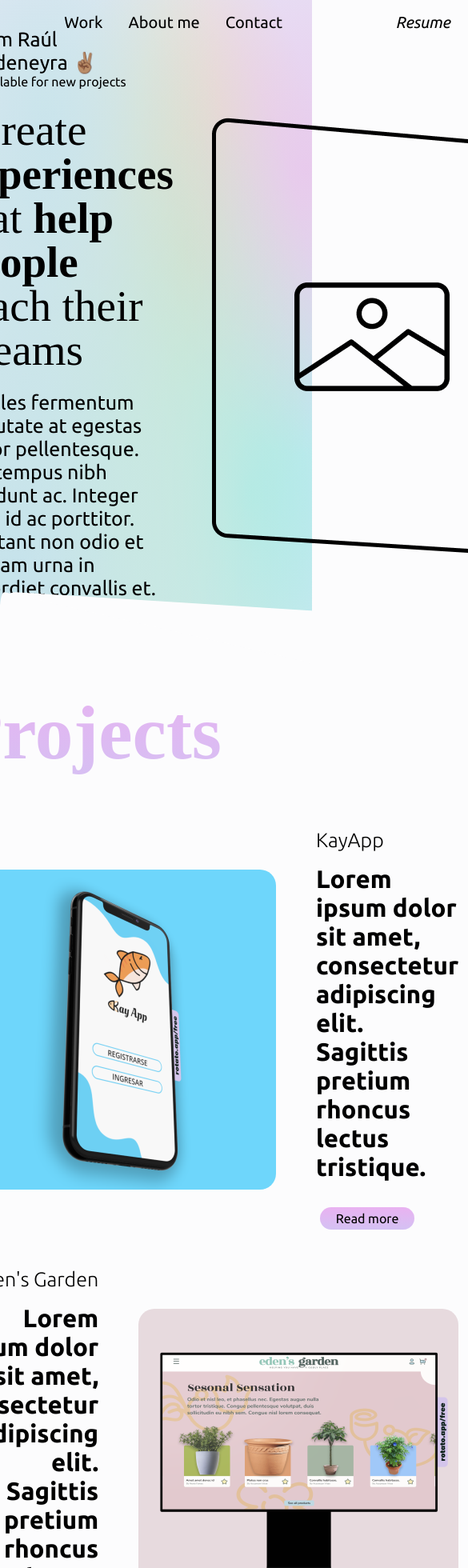
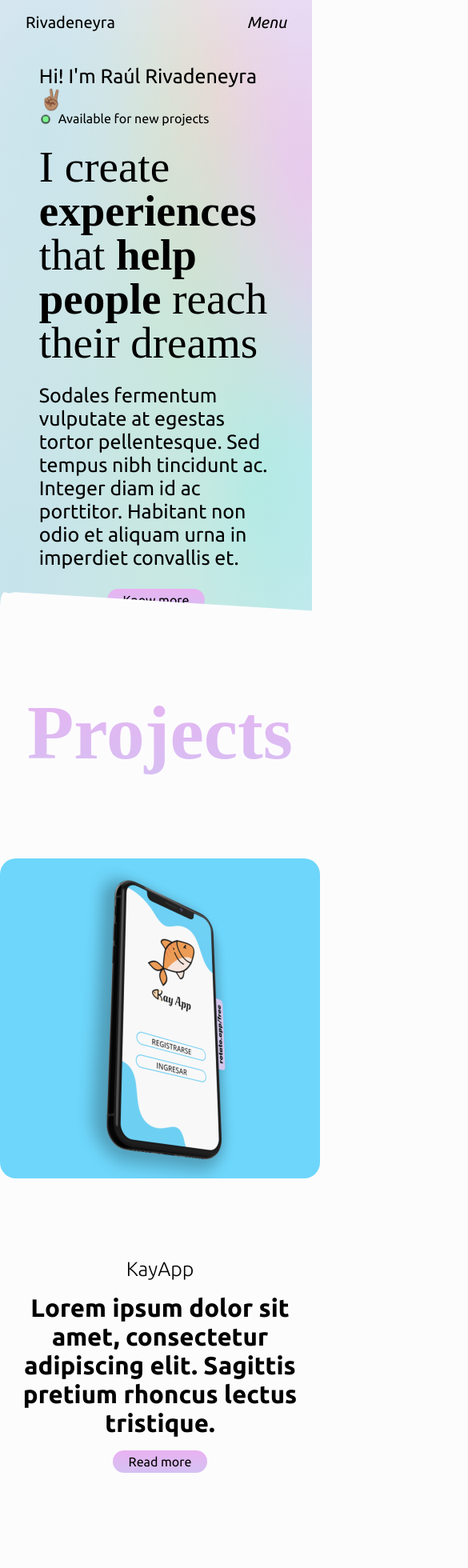
Before and after one commit to RaulRivadeneyra/rivadeneyra-website, a Vue app: page / in a window 390 px wide. Shown: the top 1960 px of the page at 80% size, 585 px wide, since content can reach past the window. Built offline with nearby package versions, Linux system fonts and the light colour scheme; a web font is replaced by a local one.

Commit message:
Started making it responsive

```diff
--- a/src/components/BigCard.vue
+++ /dev/null
@@ -1,98 +0,0 @@
-<template>
-  <div class="big_card left" v-if="align == 'left'">
-    <img :src="getImgUrl(imageName)" v-bind:alt="imageName" />
-    <div class="information">
-      <div class="text">
-        <h3>{{ title }}</h3>
-        <p class="p-31-bold">{{ description }}</p>
-      </div>
-      <div class="center">
-        <button class="btn-primary">Read more</button>
-      </div>
-    </div>
-  </div>
-  <div class="big_card right" v-if="align == 'right'">
-    <div class="information">
-      <div class="text">
-        <h3>{{ title }}</h3>
-        <p class="p-31-bold">{{ description }}</p>
-      </div>
-      <div class="center">
-        <button class="btn-primary">Read more</button>
-      </div>
-    </div>
-    <img :src="getImgUrl(imageName)" v-bind:alt="imageName" />
-  </div>
-</template>
-
-<script>
-export default {
-  name: "BigCard",
-
-  props: {
-    align: {
-      validator(value) {
-        return ["left", "right"].includes(value);
-      },
-      required: true,
-    },
-    imageName: {
-      type: String,
-      required: true,
-    },
-    title: {
-      type: String,
-      required: true,
-    },
-    description: {
-      type: String,
-      required: true,
-    },
-  },
-  methods: {
-    getImgUrl(pic) {
-      return require("../assets/" + pic);
-    },
-  },
-};
-</script>
-
-<style scoped lang="scss">
-.big_card {
-  width: 100%;
-  display: flex;
-  justify-content: space-between;
-  align-items: center;
-  margin: 3rem 0;
-  img {
-    width: 400px;
-    height: 400px;
-    border-radius: 20px;
-  }
-}
-.information {
-  width: 100%;
-  display: flex;
-  flex-direction: column;
-}
-
-.left {
-  text-align: left;
-  .text {
-    padding-left: 50px;
-  }
-}
-.right {
-  text-align: right;
-  .text {
-    padding-right: 50px;
-  }
-}
-.center {
-  display: flex;
-  justify-content: center;
-  align-items: center;
-  margin-top: 2rem;
-  height: auto;
-}
-</style>
--- a/src/components/Hero.vue
+++ b/src/components/Hero.vue
@@ -1,36 +1,24 @@
 <template>
-  <div class="hero full_screen">
-    <div class="fixed-area">
   <DynamicBackground class="full_screen background" />
-      <div class="page_container-center">
-        <div class="content_container page_minmax_size-spread page_padding">
+  <div class="page_container full_screen">
+    <div class="content page_item">
       <div class="information">
-            <div class="text">
+        <div class="greeting">
           <p class="p-25-regular">Hi! I'm Raúl Rivadeneyra ✌🏽</p>
-              <Availability
-                :color="'green'"
-                :text="'Available for new projects'"
-              />
+          <Availability :color="'green'" :text="'Available for new projects'" />
+        </div>
         <h1>
           I create <strong>experiences</strong> that
           <strong>help people</strong> reach their dreams
         </h1>
-
         <p class="p-25-regular">
-                Sodales fermentum vulputate at egestas tortor pellentesque. Sed
-                tempus nibh tincidunt ac. Integer diam id ac porttitor. Habitant
-                non odio et aliquam urna in imperdiet convallis et.
+          Sodales fermentum vulputate at egestas tortor pellentesque. Sed tempus
+          nibh tincidunt ac. Integer diam id ac porttitor. Habitant non odio et
+          aliquam urna in imperdiet convallis et.
         </p>
-            </div>
-            <div class="center">
         <button class="btn-primary">Know more</button>
       </div>
-          </div>
-          <div class="image">
-            <img src="@/assets/profile-image.png" alt="" />
-          </div>
-        </div>
-      </div>
+      <img v-if="hasSpace" src="@/assets/profile-image.png" alt="" />
     </div>
   </div>
 </template>
@@ -38,68 +26,69 @@
 <script>
 import Availability from "@/components/Availability.vue";
 import DynamicBackground from "@/components/DynamicBackground.vue";
+import { ref } from "vue";
+import $ from "jquery";
 export default {
   name: "Hero",
   components: {
     Availability,
     DynamicBackground,
   },
+  setup() {
+    const space = ref($(window).width());
+    return {
+      space,
+    };
+  },
+  computed: {
+    hasSpace() {
+      return this.space > 1250 ? true : false;
+    },
+  },
+  mounted() {
+    let _this = this;
+    window.addEventListener("resize", function () {
+      _this.space = $(window).width();
+    });
+  },
 };
 </script>
 
 <style scoped lang="scss">
-.hero {
-  //position: fixed;
-  z-index: 0;
-}
 .background {
   position: absolute;
   top: 0;
   left: 0;
   z-index: -4;
 }
-.content_container {
-  align-items: center;
+
+.information {
+  display: grid;
+  grid-gap: 1.5rem;
+  button {
+    margin: auto;
+  }
 }
 
-$outer-padding: 5%;
-$inner-padding: 1.5rem;
-
+.content {
+  justify-content: center;
+  align-items: center;
+  grid-gap: 3rem;
+  display: grid;
+  grid-template-columns: 2fr 1fr;
+  grid-template-areas: "info img";
   .information {
-  max-width: 48rem;
-  display: flex;
-  padding-right: $inner-padding;
-  flex-direction: column;
-  vertical-align: middle;
+    grid-area: info;
   }
   img {
-  padding-left: $inner-padding;
+    grid-area: img;
+  }
 }
 
-.center {
-  display: flex;
-  justify-content: center;
-  align-items: center;
-  margin-top: 2rem;
-  height: auto;
+@media only screen and (max-width: 1250px) {
+  .content {
+    grid-template-columns: 1fr;
+    grid-template-areas: "info";
   }
-
-.fixed-area {
-  //position: fixed;
-  display: flex;
-  justify-content: center;
-  width: 100%;
-  z-index: 5;
-  top: 0;
-  left: 0;
-  height: 100vh;
-}
-
-.container {
-  display: flex;
-  min-width: 800px;
-  width: 100%;
-  max-width: 1400px;
-  justify-content: center;
 }
 </style>
--- a/src/components/NavBar.vue
+++ b/src/components/NavBar.vue
@@ -1,38 +1,68 @@
 <template>
-  <div class="navbar page_container-center">
-    <div class="container page_minmax_size-spread">
-      <div class="signature p-20-regular">
-        <router-link :to="{ name: 'Home' }">Rivadeneyra</router-link>
-      </div>
-      <div class="middle-links p-20-regular">
-        <router-link :to="{ name: 'Work' }">Work</router-link>
-        <router-link :to="{ name: 'About' }">About me</router-link>
-        <a href="#contact">Contact</a>
-      </div>
-      <div class="resume p-20-regular">
-        <a href=""><em>Resume</em></a>
-      </div>
+  <div class="navbar">
+    <router-link class="p-20-regular left" :to="{ name: 'Home' }"
+      >Rivadeneyra</router-link
+    >
+    <div v-if="hasSpace" class="middle-links p-20-regular center">
+      <router-link :to="{ name: 'Work' }">Work</router-link>
+      <router-link :to="{ name: 'About' }">About me</router-link>
+      <a href="#contact">Contact</a>
     </div>
+    <a v-if="hasSpace" class="p-20-regular right" href=""><em>Resume</em></a>
+    <a v-if="!hasSpace" class="p-20-regular right" href=""><em>Menu</em></a>
   </div>
 </template>
 
 <script>
+import $ from "jquery";
+import { ref } from "vue";
 export default {
   name: "NavBar",
+  setup() {
+    const space = ref($(window).width());
+    return {
+      space,
+    };
+  },
+  computed: {
+    hasSpace() {
+      return this.space > 800 ? true : false;
+    },
+  },
+  mounted() {
+    let _this = this;
+    window.addEventListener("resize", function () {
+      _this.space = $(window).width();
+    });
+  },
 };
 </script>
 
 <style scoped lang="scss">
 .navbar {
   position: absolute;
-  z-index: 3;
-  top: 0;
-  left: 0;
-}
-.container {
+  width: 100%;
   padding: 1rem 2rem;
-}
-.middle-links > * {
-  padding: 0rem 1rem;
+  display: grid;
+  grid-template-columns: 1fr 3fr 1fr;
+  grid-template-areas: "left center right";
+  .middle-links {
+    margin: auto;
+    * {
+      padding: 0rem 1rem;
+    }
+  }
+  .right {
+    text-align: right;
+    grid-area: right;
+  }
+  .center {
+    text-align: center;
+    grid-area: center;
+  }
+  .left {
+    text-align: left;
+    grid-area: left;
+  }
 }
 </style>
--- /dev/null
+++ b/src/components/ProjectPeek.vue
@@ -0,0 +1,85 @@
+<template>
+  <div class="project_peek" :class="align">
+    <img :src="getImgUrl(imageName)" v-bind:alt="imageName" />
+    <div class="information">
+      <h3>{{ title }}</h3>
+      <p class="p-31-bold">{{ description }}</p>
+      <button class="btn-primary">Read more</button>
+    </div>
+  </div>
+</template>
+
+<script>
+export default {
+  name: "ProjectPeek",
+  props: {
+    align: {
+      validator: (val) => {
+        return ["left", "right"].indexOf(val) !== -1;
+      },
+      required: true,
+    },
+    imageName: {
+      type: String,
+      required: true,
+    },
+    title: {
+      type: String,
+      required: true,
+    },
+    description: {
+      type: String,
+      required: true,
+    },
+  },
+  methods: {
+    getImgUrl(pic) {
+      return require("../assets/" + pic);
+    },
+  },
+};
+</script>
+
+<style scoped lang="scss">
+.project_peek {
+  display: grid;
+  grid-gap: 50px;
+  .information {
+    grid-area: info;
+    margin: auto;
+    display: grid;
+    grid-gap: 1rem;
+    button {
+      margin: auto;
+    }
+  }
+  img {
+    grid-area: img;
+    border-radius: 20px;
+  }
+}
+
+.left {
+  grid-template-columns: 1fr 2fr;
+  grid-template-areas: "img info";
+}
+.right {
+  grid-template-columns: 2fr 1fr;
+  grid-template-areas: "info img";
+}
+
+@media only screen and (max-width: 1100px) {
+  .project_peek {
+    grid-gap: 30px;
+    grid-template-rows: 2fr 1fr;
+    grid-template-columns: 1fr;
+    grid-template-areas: "img" "info";
+    .information {
+      text-align: center;
+    }
+    img {
+      margin: auto;
+    }
+  }
+}
+</style>
--- a/src/containment.scss
+++ b/src/containment.scss
@@ -1,3 +1,6 @@
+$phone-max-width: 1000px;
+
+
 $min-page-width: 800px;
 $max-page-width: 1500px;
 
@@ -16,15 +19,15 @@ $max-page-width: 1500px;
 }
 
 .page_container {
+  display: grid;
+  grid-template-columns: 1fr 6fr 1fr;
   width: 100%;
-  &-center {
-    @extend .page_container;
-    @extend %center;
-  }
+}
+.page_item {
+  grid-column: 2;
 }
 
 .page_minmax_size {
-  min-width: $min-page-width;
   width: 100%;
   max-width: $max-page-width;
   &-spread {
--- a/src/fonts.scss
+++ b/src/fonts.scss
@@ -28,7 +28,6 @@ $main-font: "Ubuntu", sans-serif;
   font-weight: bold;
 }
 h1 {
-  margin: 1.5rem 0;
   font-size: 3.4375rem;
   font-weight: normal;
   line-height: 3.4375rem;
@@ -47,5 +46,4 @@ h2 {
 h3 {
   font-size: 1.563rem;
   font-weight: lighter;
-  margin-bottom: 1rem;
 }
--- a/src/views/Home.vue
+++ b/src/views/Home.vue
@@ -23,30 +23,31 @@
           />
         </svg>
       </div>
-      <div class="page_container-center">
-        <div class="content page_minmax_size-spread page_padding">
+      <div class="page_container">
+        <section class="projects page_item">
           <h2>Projects</h2>
-          <div class="cards">
-            <BigCard
+          <div class="project_cards">
+            <ProjectPeek
               :align="'left'"
               :imageName="'KayAppDisplay.png'"
               :title="'KayApp'"
               :description="'Lorem ipsum dolor sit amet, consectetur adipiscing elit. Sagittis pretium rhoncus lectus tristique.'"
             />
-            <BigCard
+            <ProjectPeek
               :align="'right'"
               :imageName="'EdensDisplay.png'"
               :title="'Eden\'s Garden'"
               :description="'Lorem ipsum dolor sit amet, consectetur adipiscing elit. Sagittis pretium rhoncus lectus tristique.'"
             />
-            <BigCard
+
+            <ProjectPeek
               :align="'left'"
               :imageName="'ObioDisplay.png'"
               :title="'Obio Digital'"
               :description="'Lorem ipsum dolor sit amet, consectetur adipiscing elit. Sagittis pretium rhoncus lectus tristique.'"
             />
           </div>
-        </div>
+        </section>
       </div>
     </div>
   </div>
@@ -55,16 +56,34 @@
 <script>
 // @ is an alias to /src
 import Hero from "@/components/Hero.vue";
-import BigCard from "@/components/BigCard.vue";
+import ProjectPeek from "@/components/ProjectPeek.vue";
 import Parallax from "@/components/Parallax.vue";
 import NavBar from "@/components/NavBar.vue";
+import $ from "jquery";
 export default {
   name: "Home",
   components: {
     Hero,
-    BigCard,
+    ProjectPeek,
     Parallax,
     NavBar,
+  },
+  setup() {
+    var width = $(window).width();
+    return {
+      width,
+    };
+  },
+  created() {
+    window.addEventListener("resize", this.myEventHandler);
+  },
+  unmounted() {
+    window.removeEventListener("resize", this.myEventHandler);
+  },
+  methods: {
+    myEventHandler() {
+      this.width = $(window).width();
+    },
   },
 };
 </script>
@@ -78,7 +97,6 @@ export default {
   width: 100%;
   z-index: 4;
   position: absolute;
-  min-width: none;
   background-size: cover;
   background-repeat: no-repeat;
   top: -104px;
@@ -104,4 +122,19 @@ export default {
   background: #fcfcfd;
   padding-bottom: 106px;
 }
+
+.projects {
+  display: grid;
+  grid-gap: 1rem;
+}
+.project_cards {
+  display: grid;
+  grid-auto-rows: auto;
+  grid-gap: 4rem;
+}
+@media only screen and (max-width: 1100px) {
+  .projects {
+    text-align: center;
+  }
+}
 </style>
```
Lines whose indentation alone changed are shown as unchanged.
